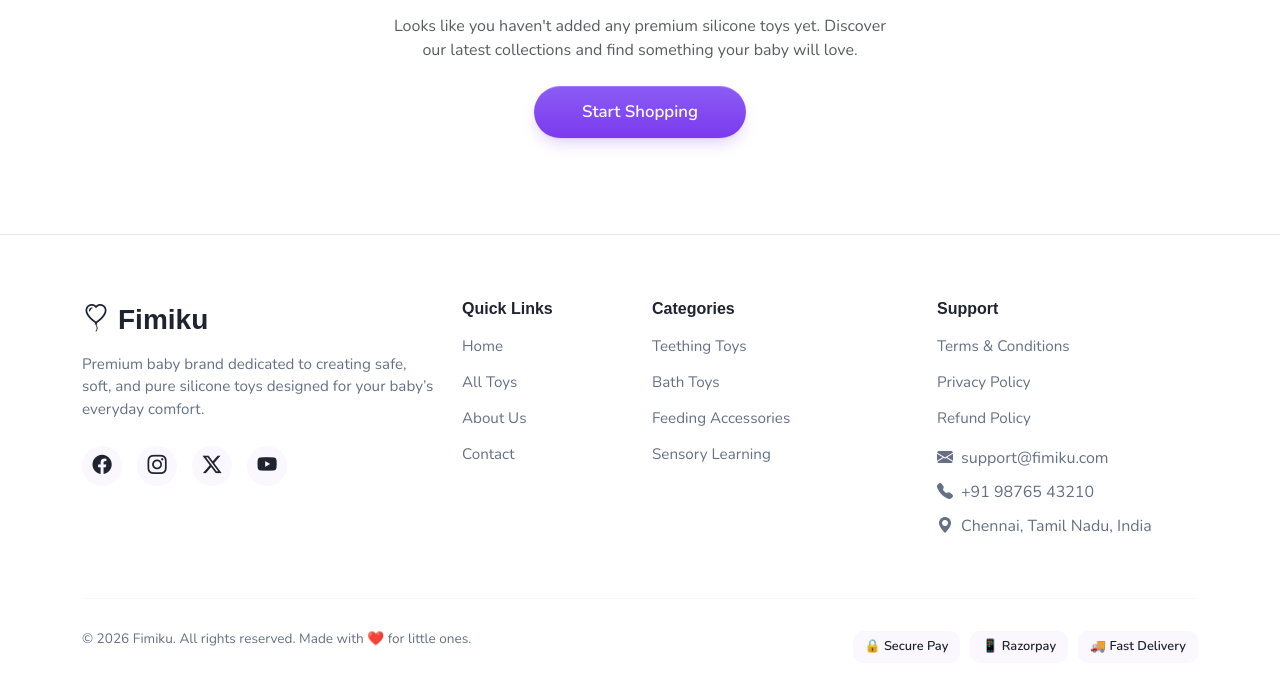
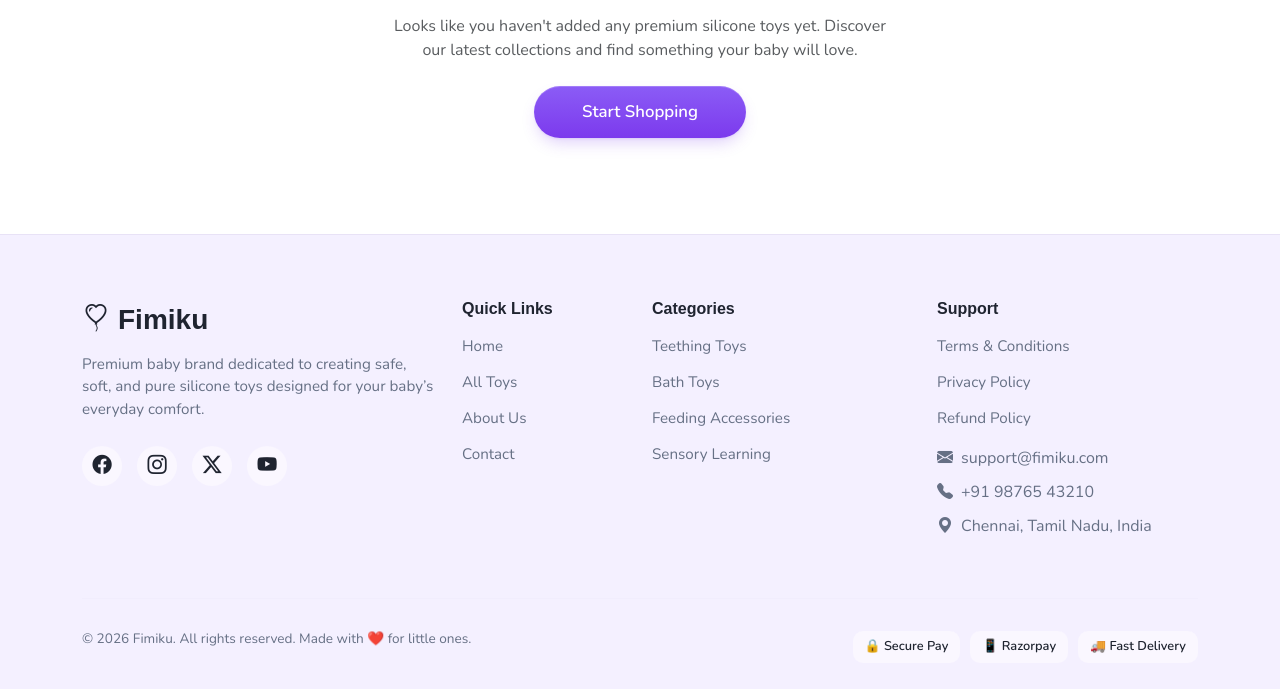
Before and after one commit to saroai/ecom, a Django app: page /cart/ in a window 1280 px wide. Shown: the part 470-1159 px from the top of the page. Run offline with Django 5.2, Linux system fonts and the light colour scheme.

Commit message:
UI: Update footer background color to a soft premium lavender (#F4F0FF)

```diff
--- a/static/css/components.css
+++ b/static/css/components.css
@@ -415,7 +415,7 @@ a:hover{color:var(--primary-2)}
 .newsletter-inner{background:var(--surface-2)!important;border-radius:var(--radius-lg);padding:40px;border:1px solid var(--border)}
 
 /* ── Q) FOOTER ── */
-.toy-footer{background:var(--surface);padding:64px 0 24px;border-top:1px solid var(--border)}
+.toy-footer{background:#F4F0FF;padding:64px 0 24px;border-top:1px solid var(--border)}
 .footer-logo{font-family:var(--font-heading);font-size:1.75rem;font-weight:700;color:var(--text);display:block;margin-bottom:12px}
 .footer-tagline{color:var(--muted);font-size:.95rem}
 .social-btn{width:40px;height:40px;border-radius:50%;background:var(--surface-2);color:var(--text);display:flex;align-items:center;justify-content:center;transition:all var(--ease)}
```
